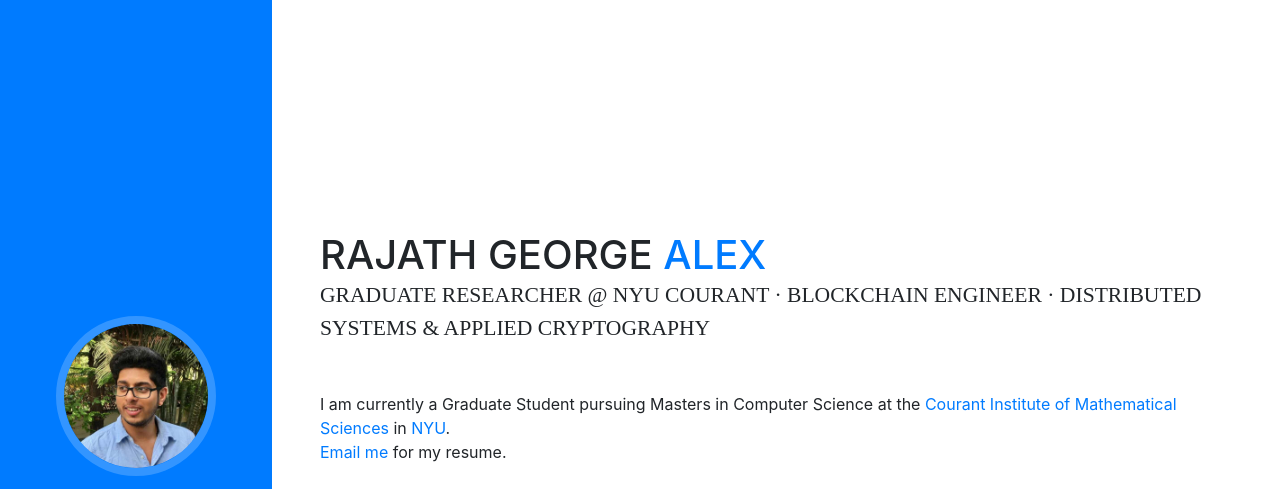
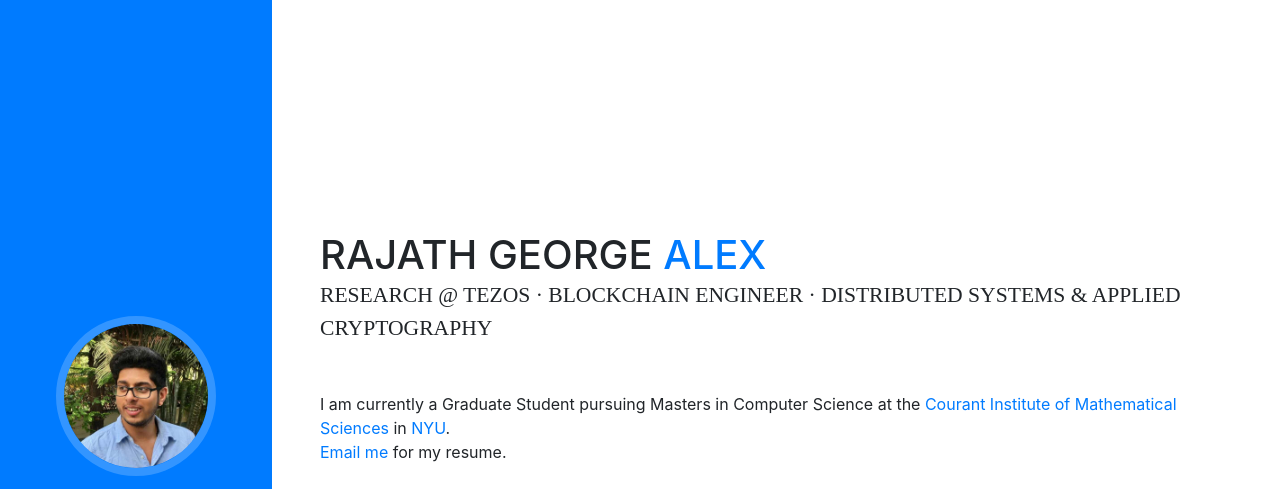
Before and after one commit to 0xrajath/0xrajath.github.io, a website with bundled scripts: page index.html in a window 1280 px wide. Shown: the top 489 px of the page. Built offline with nearby package versions, Linux system fonts and the light colour scheme; a web font is replaced by a local one.

Commit message:
Modified description again

```diff
--- a/index.html
+++ b/index.html
@@ -50,7 +50,7 @@
           <h1 class="mb-0">Rajath George
             <span class="text-primary">Alex</span>
           </h1>
-          <div class="subheading mb-5">Graduate Researcher @ NYU Courant · Blockchain Engineer · Distributed Systems & Applied Cryptography
+          <div class="subheading mb-5">Research @ Tezos · Blockchain Engineer · Distributed Systems & Applied Cryptography
 
           </div>
           <p class="mb-5">I am currently a Graduate Student pursuing Masters in Computer Science at the <a href="https://cs.nyu.edu/home/index.html" target="_blank">Courant Institute of Mathematical Sciences</a> in <a href="https://www.nyu.edu/" target="_blank">NYU</a>.
```
